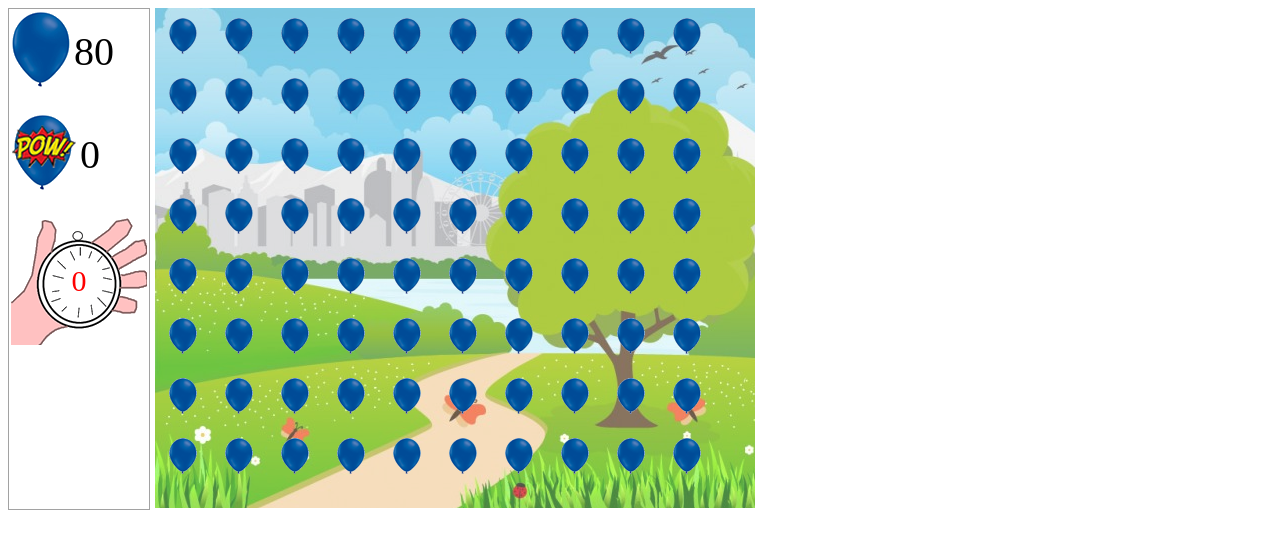
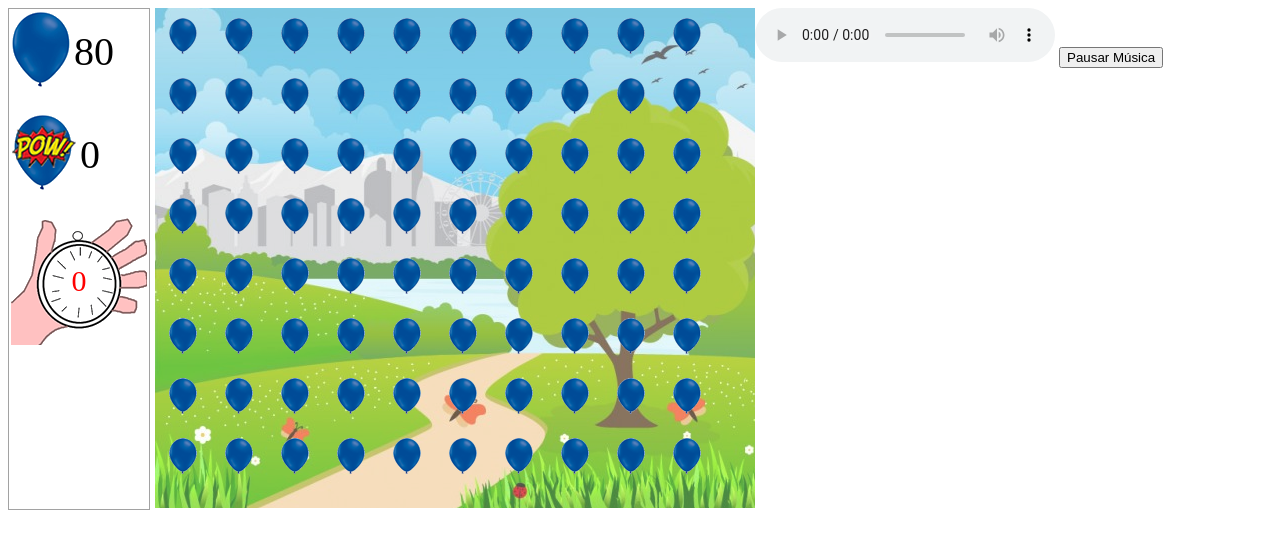
Before and after one commit to Coimbra1/estourando_baloes_parte_3_finalizado, a plain HTML site: page jogo.html in a window 1280 px wide. Drawn offline with Linux system fonts and the light colour scheme.

Commit message:
botão pause música

```diff
--- a/jogo.html
+++ b/jogo.html
@@ -11,7 +11,8 @@
 
 	<body onload="iniciaJogo()">
 
-		<audio id="musica" src="conga.mpeg" loop></audio>
+		<audio id="musica" src="conga.mpeg" controls></audio>
+		<button onclick="pausarMusica()">Pausar Música</button>
 
 
 		<div style="float:left; width:auto; height:500px; background: #FFF; border: solid 1px #A2A2A2; margin-right: 5px;">
--- a/jogo.js
+++ b/jogo.js
@@ -1,3 +1,10 @@
+function pausarMusica() {
+	var musica = document.getElementById('musica');
+	if (musica) {
+		musica.pause();
+	}
+}
+
 var timerId = null; //variável que armazena a chamada da função timeout
 
 function iniciaJogo(){
```
